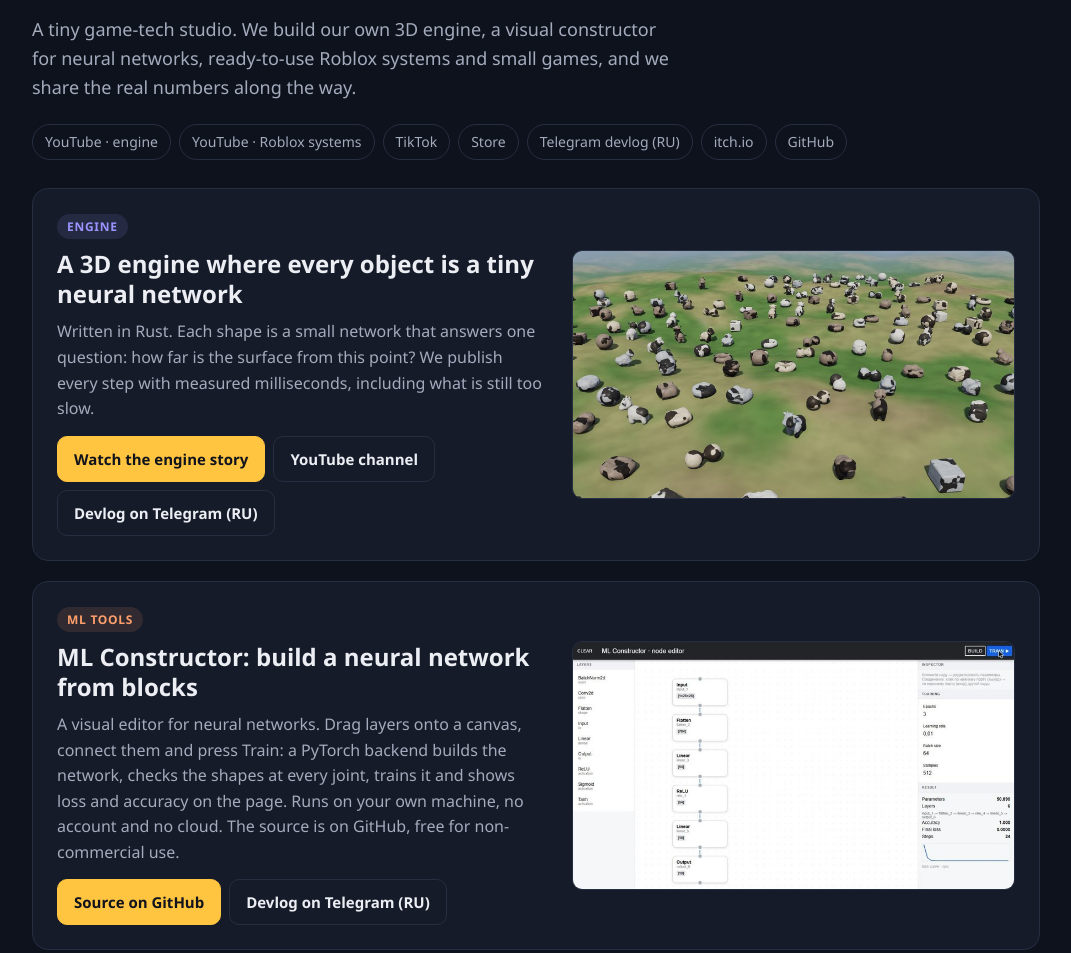
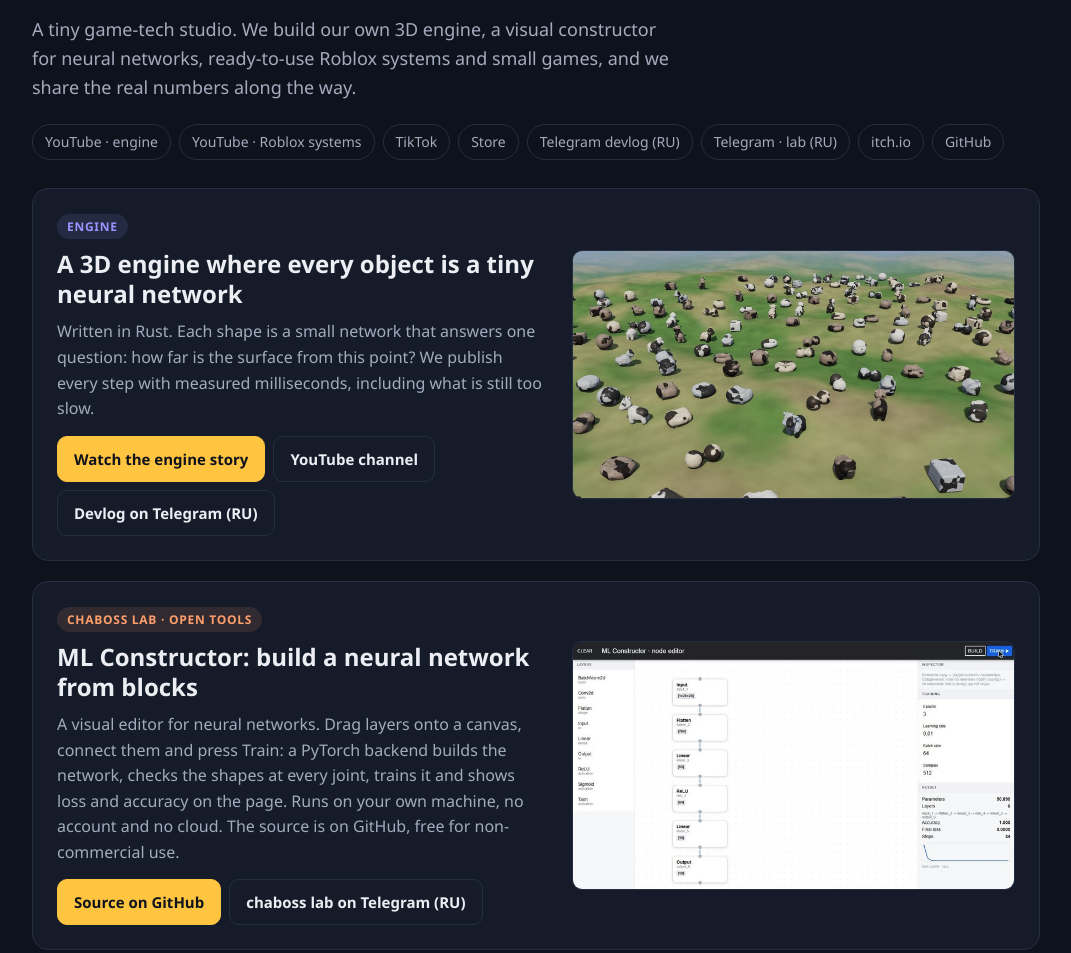
Before and after one commit to chaboss-work/chaboss-work.github.io, a plain HTML site: page index.html in a window 1280 px wide. Shown: the part 144-1097 px from the top of the page, without its empty margins (104-1175 px from the left). Drawn offline with Linux system fonts and the light colour scheme.

Commit message:
Link chaboss lab Telegram

```diff
--- a/index.html
+++ b/index.html
@@ -76,6 +76,7 @@
       <a href="https://www.tiktok.com/@bloxrundown">TikTok</a>
       <a href="https://whop.com/chaboss?utm_source=chaboss_hub">Store</a>
       <a href="https://t.me/chaboss_dev">Telegram devlog (RU)</a>
+      <a href="https://t.me/chaboss_lab">Telegram · lab (RU)</a>
       <a href="https://chaboss-work.itch.io/">itch.io</a>
       <a href="https://github.com/chaboss-work">GitHub</a>
     </nav>
@@ -97,12 +98,12 @@
 
   <section class="ml" id="ml">
     <div>
-      <span class="tag">ML tools</span>
+      <span class="tag">chaboss lab · open tools</span>
       <h2>ML Constructor: build a neural network from blocks</h2>
       <p>A visual editor for neural networks. Drag layers onto a canvas, connect them and press Train: a PyTorch backend builds the network, checks the shapes at every joint, trains it and shows loss and accuracy on the page. Runs on your own machine, no account and no cloud. The source is on GitHub, free for non-commercial use.</p>
       <div class="btns">
         <a class="btn main" href="https://github.com/chaboss-work/ml-constructor">Source on GitHub</a>
-        <a class="btn" href="https://t.me/chaboss_dev">Devlog on Telegram (RU)</a>
+        <a class="btn" href="https://t.me/chaboss_lab">chaboss lab on Telegram (RU)</a>
       </div>
     </div>
     <div class="media"><img src="assets/ml.jpg" alt="ML Constructor node editor: a small network of six layers after training, with parameters and accuracy" width="800" height="450" loading="lazy"></div>
```
